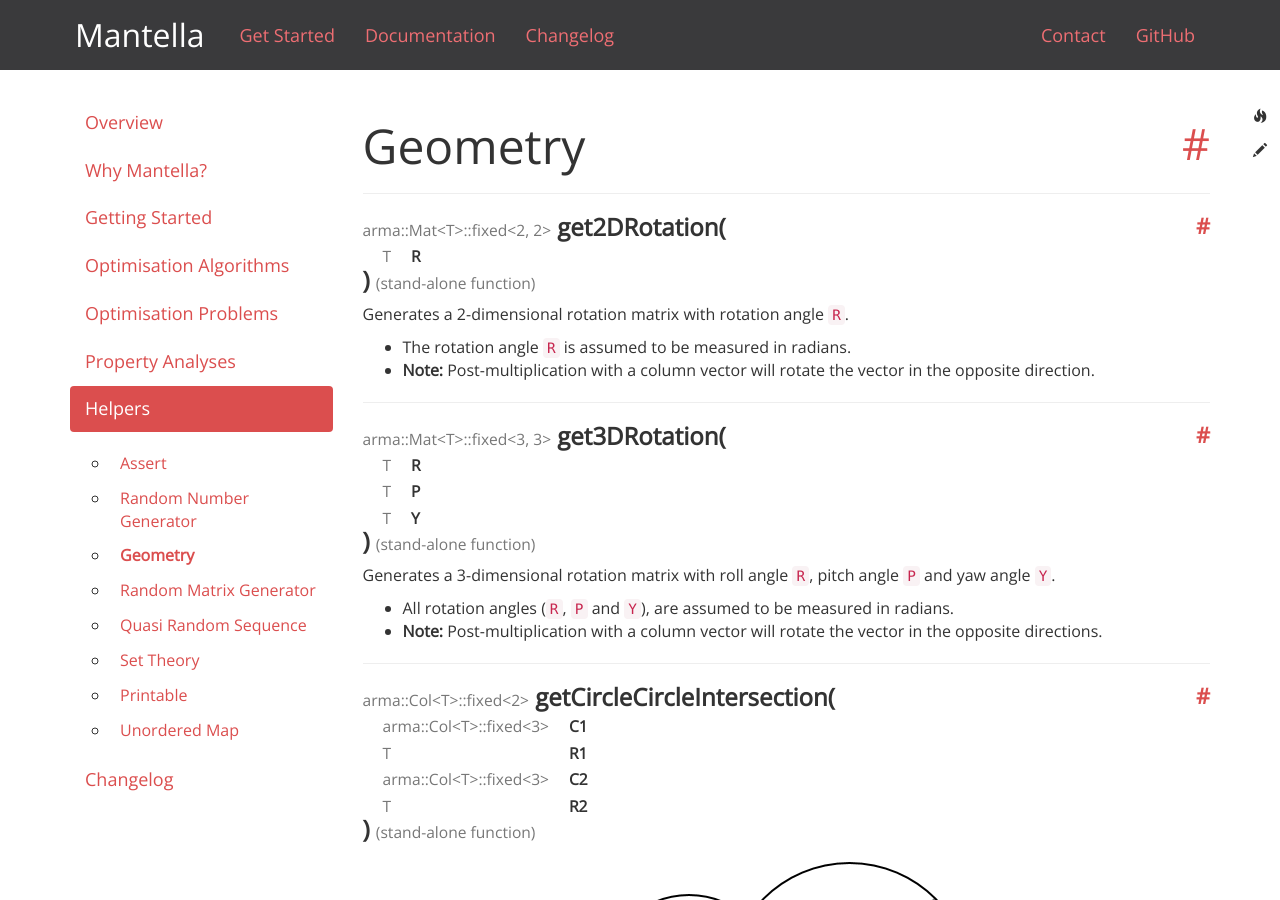
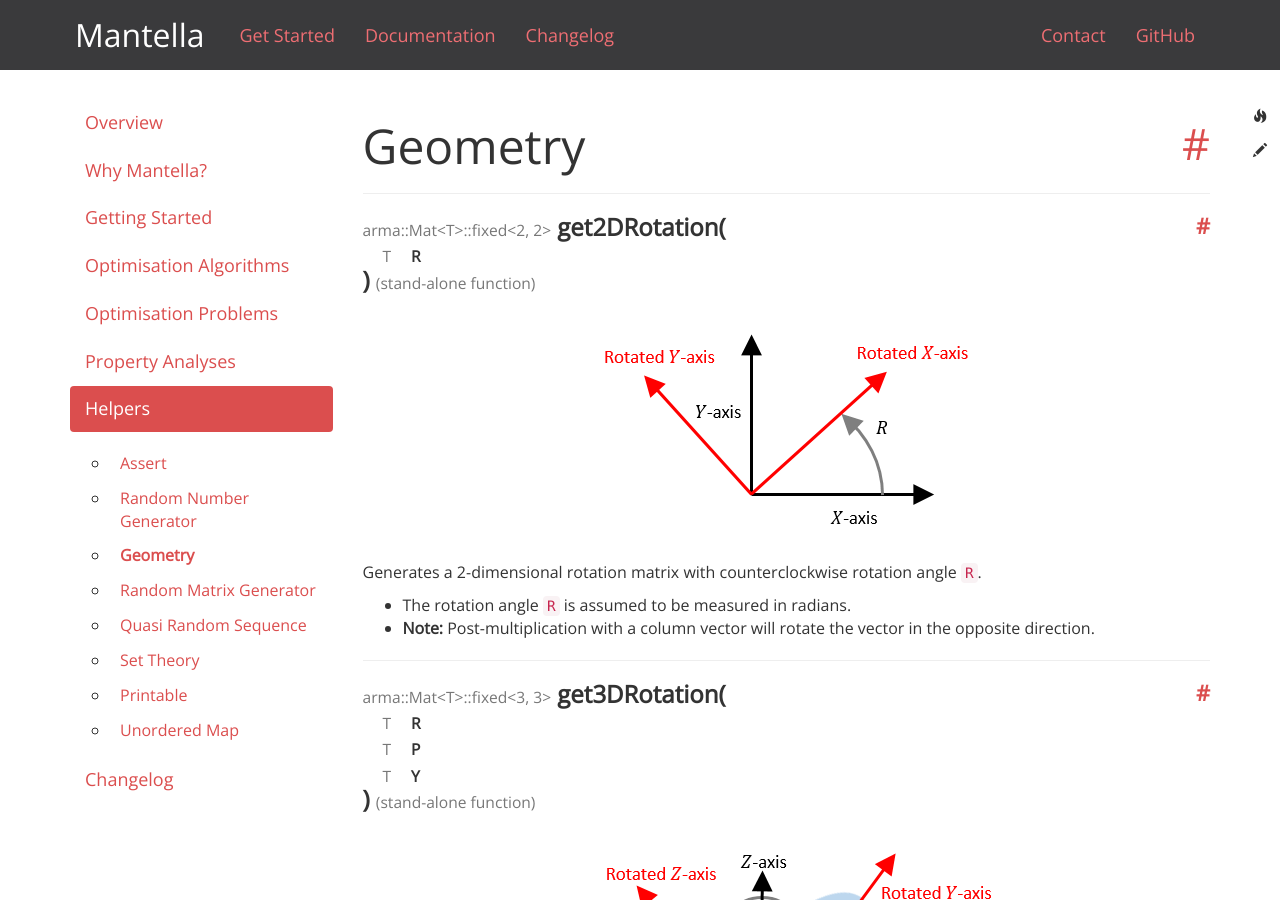
Before and after one commit to sebiniemann/Mantella, a Jekyll site: the page built from helpers/geometry.html, in a window 1280 px wide and 900 px high. Built offline with Jekyll 4.4.1, drawn with Linux system fonts in a browser that asks for light colours.

Commit message:
Added 2d and 3d rotation images

```diff
--- a/helpers/geometry.html
+++ b/helpers/geometry.html
@@ -5,7 +5,9 @@ layout: page
 
 {% include api call="get2DRotation" returns="arma::Mat&lt;T&gt;::fixed&lt;2, 2&gt;" params="T R" %}
 
-<p>Generates a 2-dimensional rotation matrix with rotation angle <code>R</code>.</p>
+<img class="img-responsive center-block" src="/assets/images/api/2d-rotation.png" alt="2D Rotation">
+
+<p>Generates a 2-dimensional rotation matrix with counterclockwise rotation angle <code>R</code>.</p>
 
 <ul>
   <li>The rotation angle <code>R</code> is assumed to be measured in radians.</li>
@@ -13,6 +15,8 @@ layout: page
 </ul>
 
 {% include api call="get3DRotation" returns="arma::Mat&lt;T&gt;::fixed&lt;3, 3&gt;" params="T R, T P, T Y" %}
+
+<img class="img-responsive center-block" src="/assets/images/api/3d-rotation.png" alt="3D Rotation">
 
 <p>Generates a 3-dimensional rotation matrix with roll angle <code>R</code>, pitch angle <code>P</code> and yaw angle <code>Y</code>.</p>
 
```
Also changed, not shown: assets/images/api/2d-rotation.png (added), assets/images/api/3d-rotation.png (added).
